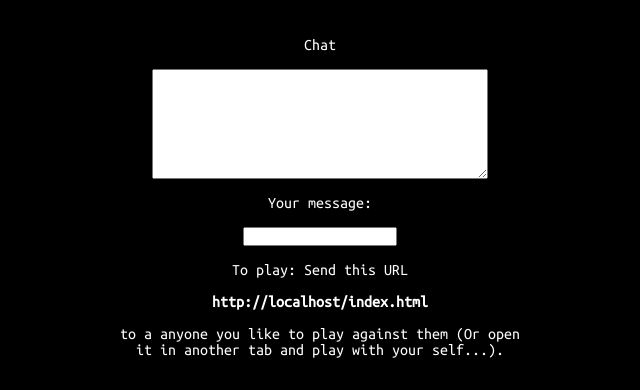
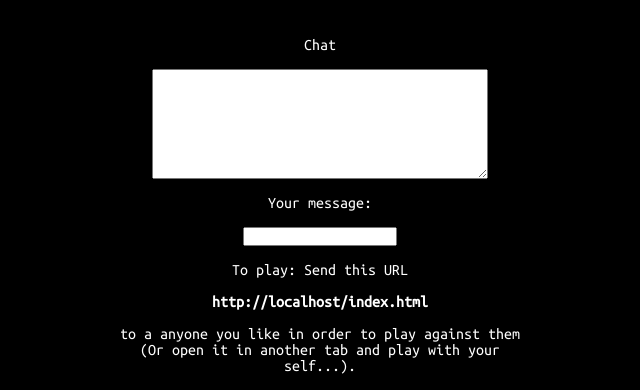
Before and after one commit to jonnyboris/Pong, a plain HTML site: page index.html in a window 1280 px wide. Shown: the part 411-801 px from the top of the page, without its empty margins (320-960 px from the left). Drawn offline with Linux system fonts and the light colour scheme; no server answers.

Commit message:
Changed wording of instructions

```diff
--- a/index.html
+++ b/index.html
@@ -65,7 +65,7 @@
 	<p>Your message:</p><p> <input type="text" id="tMsg" size="20" /></p>
 
 	<div>
-		<p align="center">To play: Send this URL </p><p align="center"> <b id="url" >  </b> </p><p align="center">to a anyone you like to play against them (Or open it in another tab and play with your self...). </p>
+		<p align="center">To play: Send this URL </p><p align="center"> <b id="url" >  </b> </p><p align="center">to a anyone you like in order to play against them (Or open it in another tab and play with your self...). </p>
 	</div>
 
 </div>
```
